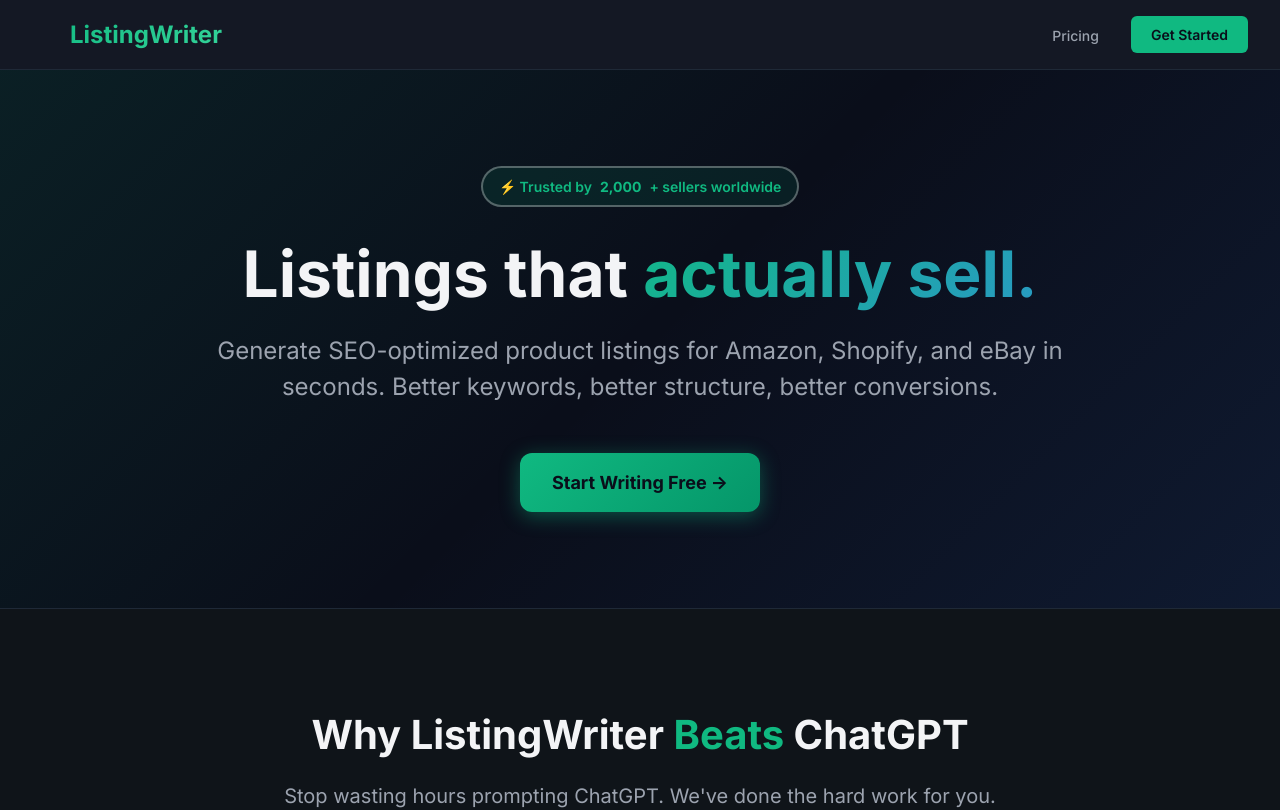
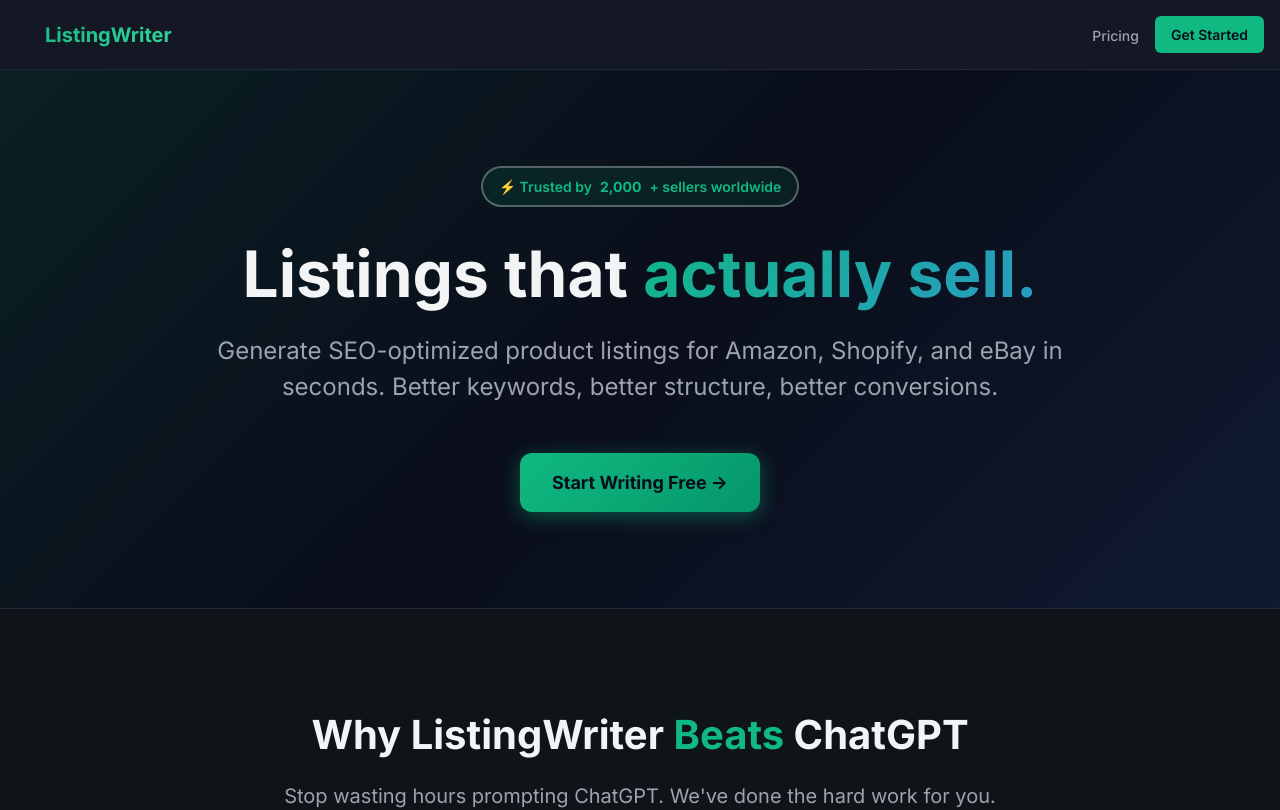
Before and after one commit to IK00-7/listingwriter, a Next.js app: page / in a window 1280 px wide. Shown: the top 810 px of the page. Built offline with nearby package versions, Linux system fonts and the light colour scheme; no server answers.

Commit message:
Update Header.js

```diff
--- a/components/Header.js
+++ b/components/Header.js
@@ -17,14 +17,16 @@
       <div style={{
         maxWidth: '1400px',
         margin: '0 auto',
-        padding: '1rem 2rem',
+        padding: '1rem',
         display: 'flex',
         justifyContent: 'space-between',
-        alignItems: 'center'
+        alignItems: 'center',
+        flexWrap: 'wrap',
+        gap: '0.5rem'
       }}>
         <Link href="/">
           <a style={{
-            fontSize: '1.5rem',
+            fontSize: '1.25rem',
             fontWeight: 'bold',
             background: 'linear-gradient(135deg, #10b981, #34d399)',
             WebkitBackgroundClip: 'text',
@@ -32,9 +34,10 @@
             textDecoration: 'none',
             display: 'flex',
             alignItems: 'center',
-            gap: '0.5rem',
+            gap: '0.25rem',
             transition: 'all 0.3s ease',
-            cursor: 'pointer'
+            cursor: 'pointer',
+            whiteSpace: 'nowrap'
           }}
           onMouseEnter={(e) => {
             e.currentTarget.style.transform = 'scale(1.05)'
@@ -52,17 +55,24 @@
           </a>
         </Link>
 
-        <nav style={{ display: 'flex', alignItems: 'center', gap: '2rem' }}>
         {session ? (
-            <>
+          <nav style={{
+            display: 'flex',
+            alignItems: 'center',
+            gap: '1rem',
+            flexWrap: 'wrap',
+            justifyContent: 'flex-end',
+            flex: 1
+          }}>
             <Link href="/dashboard">
               <a style={{
                 color: router.pathname === '/dashboard' ? '#10b981' : '#9ca3af',
                 textDecoration: 'none',
-                  fontSize: '0.875rem',
+                fontSize: '0.8rem',
                 fontWeight: 500,
                 transition: 'color 0.2s',
-                  cursor: 'pointer'
+                cursor: 'pointer',
+                whiteSpace: 'nowrap'
               }}
               onMouseEnter={(e) => e.target.style.color = '#10b981'}
               onMouseLeave={(e) => e.target.style.color = router.pathname === '/dashboard' ? '#10b981' : '#9ca3af'}
@@ -75,10 +85,11 @@
               <a style={{
                 color: router.pathname === '/history' ? '#10b981' : '#9ca3af',
                 textDecoration: 'none',
-                  fontSize: '0.875rem',
+                fontSize: '0.8rem',
                 fontWeight: 500,
                 transition: 'color 0.2s',
-                  cursor: 'pointer'
+                cursor: 'pointer',
+                whiteSpace: 'nowrap'
               }}
               onMouseEnter={(e) => e.target.style.color = '#10b981'}
               onMouseLeave={(e) => e.target.style.color = router.pathname === '/history' ? '#10b981' : '#9ca3af'}
@@ -91,10 +102,11 @@
               <a style={{
                 color: router.pathname === '/pricing' ? '#10b981' : '#9ca3af',
                 textDecoration: 'none',
-                  fontSize: '0.875rem',
+                fontSize: '0.8rem',
                 fontWeight: 500,
                 transition: 'color 0.2s',
-                  cursor: 'pointer'
+                cursor: 'pointer',
+                whiteSpace: 'nowrap'
               }}
               onMouseEnter={(e) => e.target.style.color = '#10b981'}
               onMouseLeave={(e) => e.target.style.color = router.pathname === '/pricing' ? '#10b981' : '#9ca3af'}
@@ -107,10 +119,11 @@
               <a style={{
                 color: router.pathname === '/profile' ? '#10b981' : '#9ca3af',
                 textDecoration: 'none',
-                  fontSize: '0.875rem',
+                fontSize: '0.8rem',
                 fontWeight: 500,
                 transition: 'color 0.2s',
-                  cursor: 'pointer'
+                cursor: 'pointer',
+                whiteSpace: 'nowrap'
               }}
               onMouseEnter={(e) => e.target.style.color = '#10b981'}
               onMouseLeave={(e) => e.target.style.color = router.pathname === '/profile' ? '#10b981' : '#9ca3af'}
@@ -122,25 +135,26 @@
             <div style={{
               display: 'flex',
               alignItems: 'center',
-                gap: '0.75rem',
-                paddingLeft: '1rem',
+              gap: '0.5rem',
+              paddingLeft: '0.5rem',
               borderLeft: '1px solid #1f2937'
             }}>
               <img
                 src={session.user.image}
                 alt="Profile"
                 style={{
-                    width: '32px',
-                    height: '32px',
+                  width: '28px',
+                  height: '28px',
                   borderRadius: '50%',
                   border: '2px solid #10b981'
                 }}
               />
               <div style={{ display: 'flex', flexDirection: 'column', alignItems: 'flex-start' }}>
                 <span style={{
-                    fontSize: '0.75rem',
+                  fontSize: '0.65rem',
                   color: '#9ca3af',
-                    lineHeight: 1
+                  lineHeight: 1,
+                  display: 'none'
                 }}>
                   {session.user.name}
                 </span>
@@ -149,16 +163,20 @@
                   fontWeight: 600,
                   color: '#10b981',
                   textTransform: 'capitalize',
-                    lineHeight: 1,
-                    marginTop: '0.15rem'
+                  lineHeight: 1
                 }}>
                   {session.user.tier || 'free'}
                 </span>
               </div>
             </div>
-            </>
+          </nav>
         ) : (
-            <>
+          <nav style={{
+            display: 'flex',
+            alignItems: 'center',
+            gap: '1rem',
+            flexWrap: 'wrap'
+          }}>
             <Link href="/pricing">
               <a style={{
                 color: '#9ca3af',
@@ -166,7 +184,8 @@
                 fontSize: '0.875rem',
                 fontWeight: 500,
                 transition: 'color 0.2s',
-                  cursor: 'pointer'
+                cursor: 'pointer',
+                whiteSpace: 'nowrap'
               }}
               onMouseEnter={(e) => e.target.style.color = '#10b981'}
               onMouseLeave={(e) => e.target.style.color = '#9ca3af'}
@@ -178,7 +197,7 @@
             <button
               onClick={() => router.push('/')}
               style={{
-                  padding: '0.5rem 1.25rem',
+                padding: '0.5rem 1rem',
                 background: '#10b981',
                 color: '#0a0e1a',
                 border: 'none',
@@ -186,19 +205,18 @@
                 fontSize: '0.875rem',
                 fontWeight: 600,
                 cursor: 'pointer',
-                  transition: 'all 0.2s'
+                transition: 'all 0.2s',
+                whiteSpace: 'nowrap'
               }}
               onMouseEnter={(e) => e.target.style.background = '#34d399'}
               onMouseLeave={(e) => e.target.style.background = '#10b981'}
             >
               Get Started
             </button>
-            </>
+          </nav>
         )}
-        </nav>
       </div>
 
-      {/* Add CSS animation for pulsing lightning bolt */}
       <style jsx>{`
         @keyframes pulse {
           0%, 100% {
@@ -210,6 +228,22 @@
             transform: scale(1.1);
           }
         }
+
+        /* Mobile specific fixes */
+        @media (max-width: 768px) {
+          header div {
+            padding: 0.75rem !important;
+          }
+
+          nav {
+            width: 100%;
+            justify-content: space-between !important;
+          }
+
+          nav a {
+            font-size: 0.75rem !important;
+          }
+        }
       `}</style>
     </header>
   )
```
Lines whose indentation alone changed are shown as unchanged.
